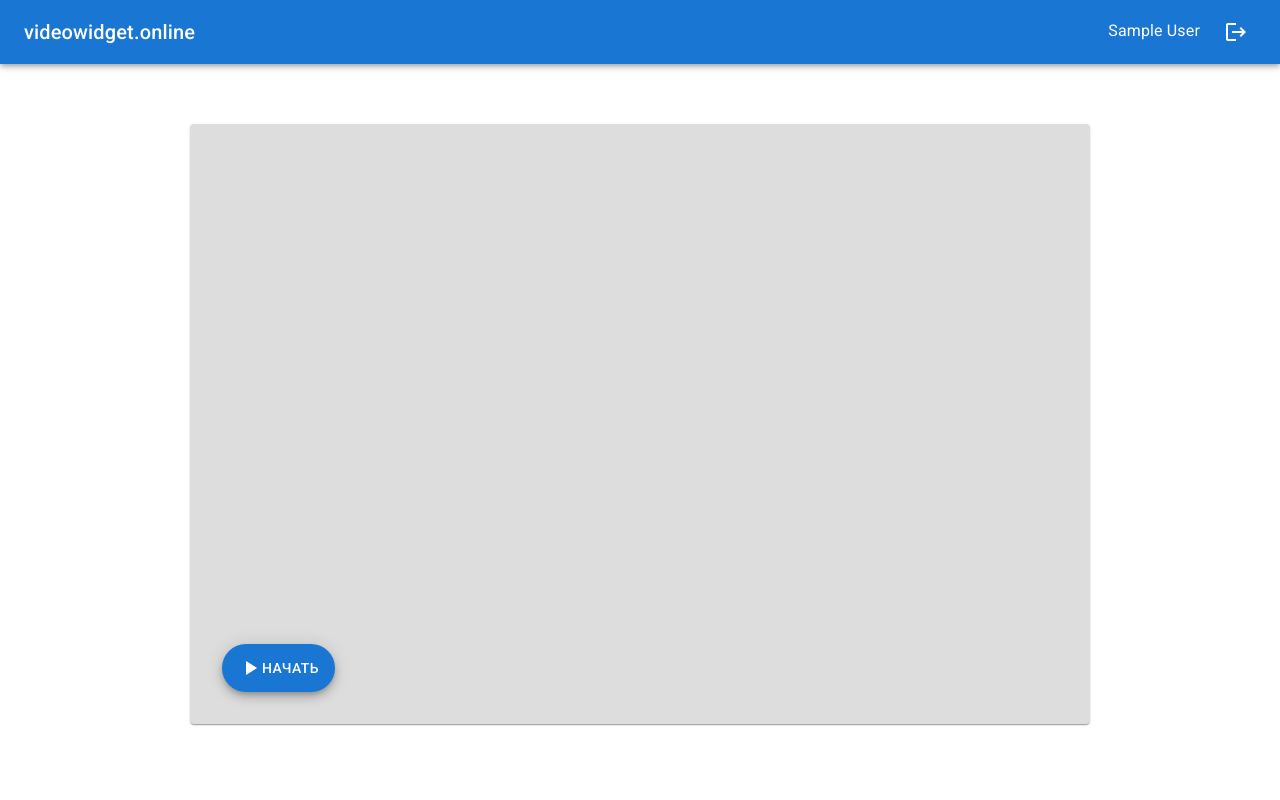
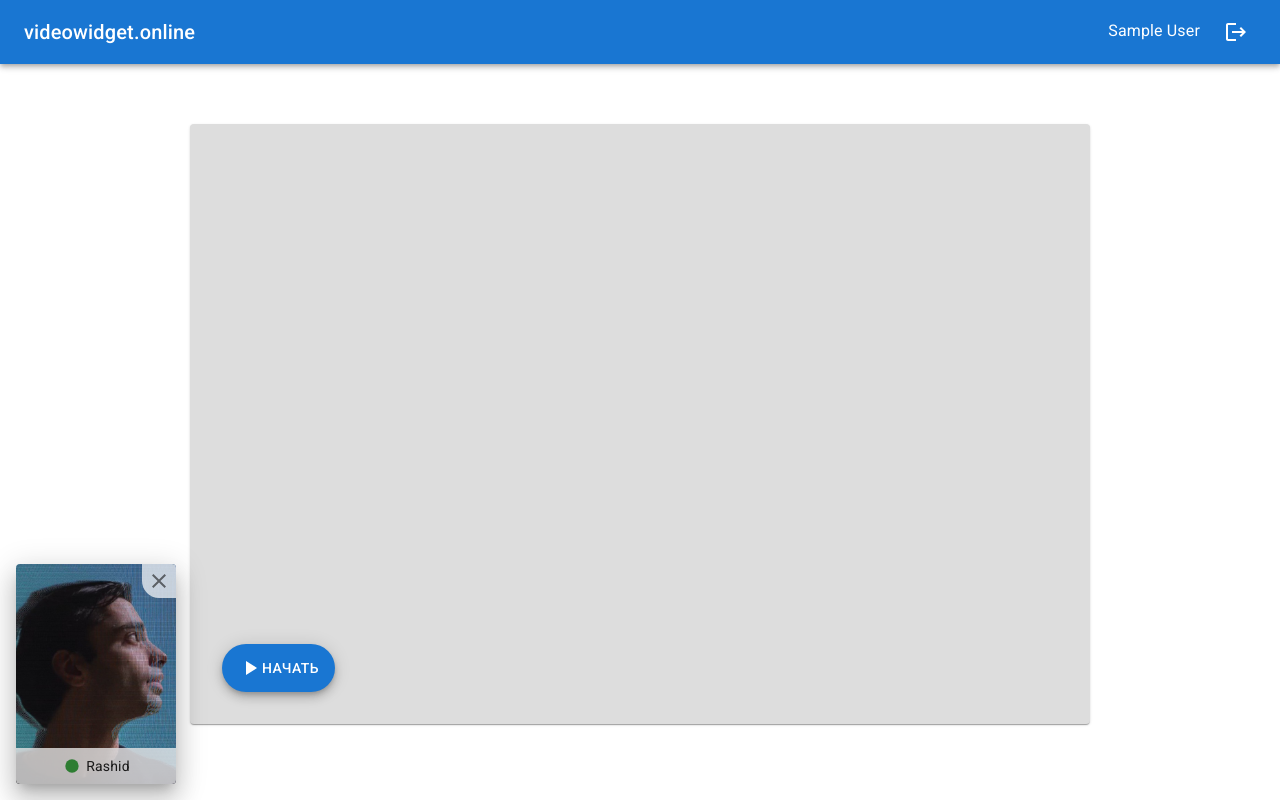
Before and after one commit to rash2x/videowidget.online, a React (Vite) app: page /home in a window 1280 px wide. Built offline with nearby package versions, Linux system fonts and the light colour scheme; no server answers; sample sign-in values are in the browser's storage.

Commit message:
add ui videowidget

```diff
--- a/package.json
+++ b/package.json
@@ -17,6 +17,7 @@
     "notistack": "^2.0.8",
     "react": "^18.2.0",
     "react-dom": "^18.2.0",
+    "react-draggable": "^4.4.5",
     "react-firebase-hooks": "^5.1.0",
     "react-router": "^6.4.3",
     "react-router-dom": "^6.4.3"
--- a/src/Home.jsx
+++ b/src/Home.jsx
@@ -5,6 +5,7 @@ import {useAuthState} from 'react-firebase-hooks/auth';
 import {Logout} from '@mui/icons-material';
 import {useNavigate} from 'react-router-dom';
 import VideoPlayer from './VideoPlayer.jsx';
+import VideoWidget from './VideoWidget.jsx';
 
 const Base = styled('div')`
 
@@ -51,6 +52,7 @@ const Home = () => {
 
   return (
     <Base>
+      <VideoWidget />
       <AppBar position="static">
         <Toolbar>
           <Typography variant="h6" component="div" sx={{flexGrow: 1}}>
--- /dev/null
+++ b/src/VideoWidget.jsx
@@ -0,0 +1,80 @@
+import React from 'react';
+import Draggable from 'react-draggable';
+import {IconButton, Paper, styled, Typography} from '@mui/material';
+import {Close, FiberManualRecord, Image} from '@mui/icons-material';
+import pictureImage from './picture.jpg';
+
+const Base = styled(Paper)`
+  z-index: ${({ theme }) => theme.zIndex.modal};
+  position: absolute;
+  width: 160px;
+  height: 220px;
+  overflow: hidden;
+
+  img {
+    position: absolute;
+    top: 0;
+    right: 0;
+    left: 0;
+    max-height: 100%;
+    margin-left: -25%;
+    pointer-events: none;
+  }
+`;
+
+const CloseButton = styled(IconButton)`
+  background: rgba(255, 255, 255, 0.7);
+  backdrop-filter: blur(20px);
+  border-top-right-radius: 0;
+  border-top-left-radius: 0;
+  border-bottom-right-radius: 0;
+
+  position: absolute;
+  top: 0;
+  right: 0;
+
+  &:hover {
+    background: rgba(255, 255, 255, 1);
+  }
+`;
+
+const Operator = styled(Typography)`
+  background: rgba(255, 255, 255, 0.7);
+  backdrop-filter: blur(20px);
+
+  position: absolute;
+  bottom: 0;
+  left: 0; right: 0;
+  display: flex;
+  align-items: center;
+  justify-content: center;
+  height: 36px;
+
+  svg {
+    margin-right: 4px;
+  }
+`;
+
+
+const VideoWidget = () => {
+  return (
+    <Draggable
+      defaultPosition={{x: 16, y: window.innerHeight - 220 - 16}}
+      cancel={'[class*="MuiDialogContent-root"]'}
+      bounds="#root"
+    >
+      <Base elevation={16}>
+        <img src={pictureImage} alt="" />
+        <Operator variant="body2">
+          <FiberManualRecord color="success" fontSize="small" />
+          Rashid
+        </Operator>
+        <CloseButton size="small">
+          <Close />
+        </CloseButton>
+      </Base>
+    </Draggable>
+  );
+};
+
+export default VideoWidget;
```
Also changed, not shown: src/picture.jpg (added), 1 other file (tests, documents, lock files or other folders).
